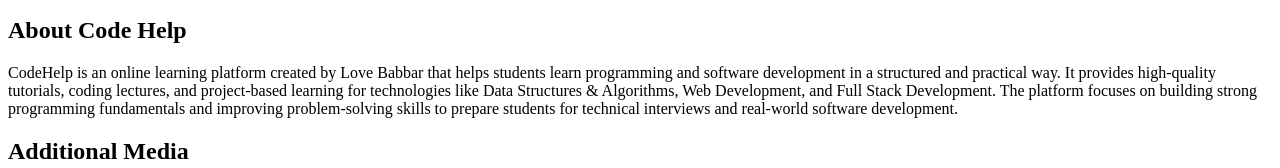
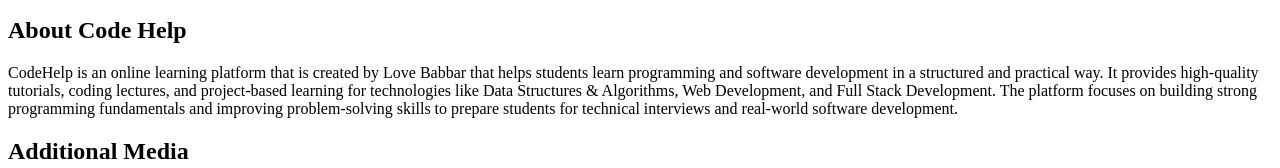
Before and after one commit to dua-techhub/mern-journey, a plain HTML site: page Day-04-Media-Tags/media.html in a window 1280 px wide. Shown: the part 241-409 px from the top of the page. Drawn offline with Linux system fonts and the light colour scheme.

```diff
--- a/Day-04-Media-Tags/media.html
+++ b/Day-04-Media-Tags/media.html
@@ -25,7 +25,7 @@
         </tr>
     </table>
     <h2>About Code Help</h2>
-    <p>CodeHelp is an online learning platform created by Love Babbar that helps students learn programming and software development in a structured and practical way. It provides high-quality tutorials, coding lectures, and project-based learning for technologies like Data Structures & Algorithms, Web Development, and Full Stack Development. The platform focuses on building strong programming fundamentals and improving problem-solving skills to prepare students for technical interviews and real-world software development.</p>
+    <p>CodeHelp is an online learning platform that is created by Love Babbar that helps students learn programming and software development in a structured and practical way. It provides high-quality tutorials, coding lectures, and project-based learning for technologies like Data Structures & Algorithms, Web Development, and Full Stack Development. The platform focuses on building strong programming fundamentals and improving problem-solving skills to prepare students for technical interviews and real-world software development.</p>
 <h2>Additional Media  </h2>
 <table>
     <tr>
```
